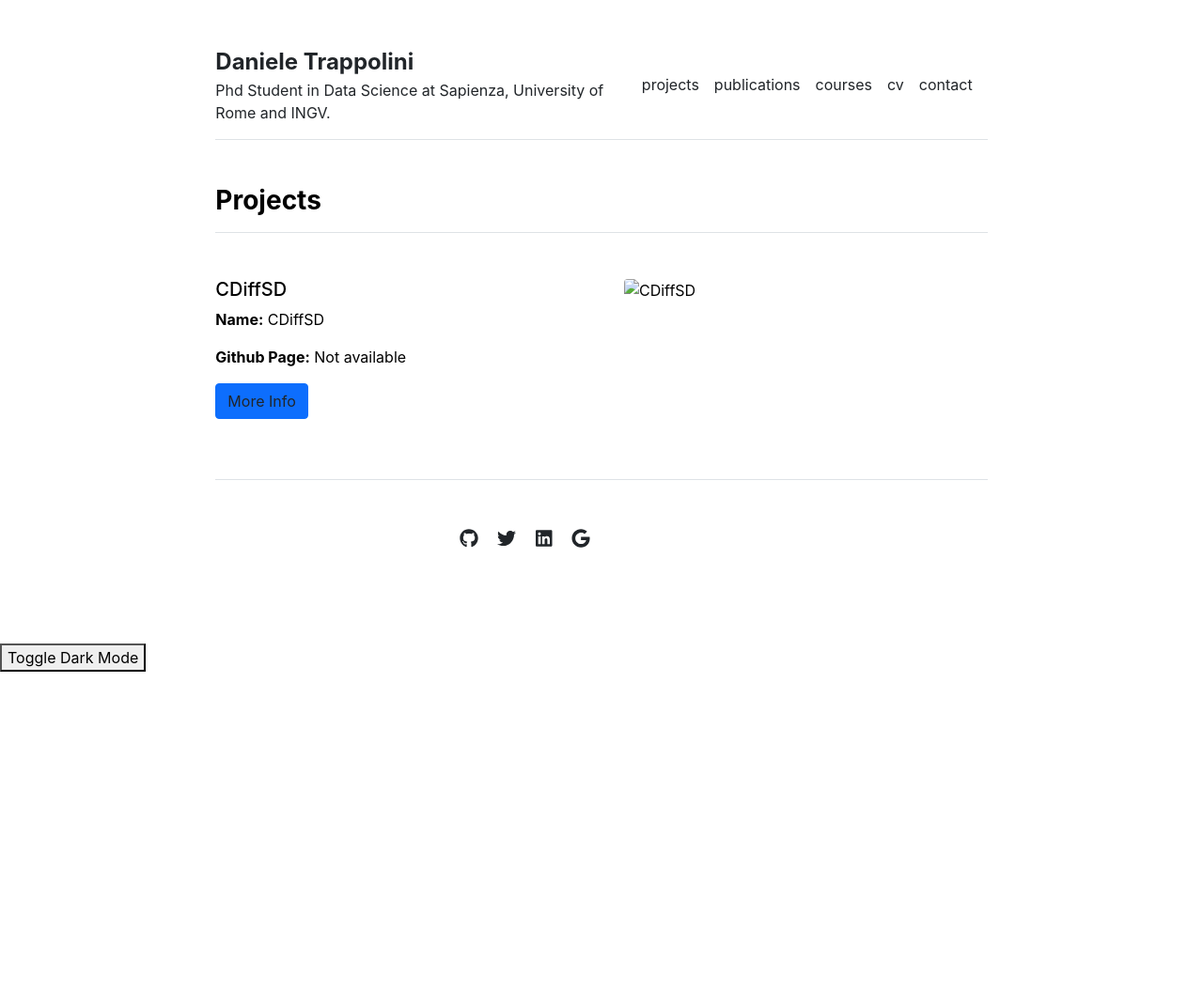
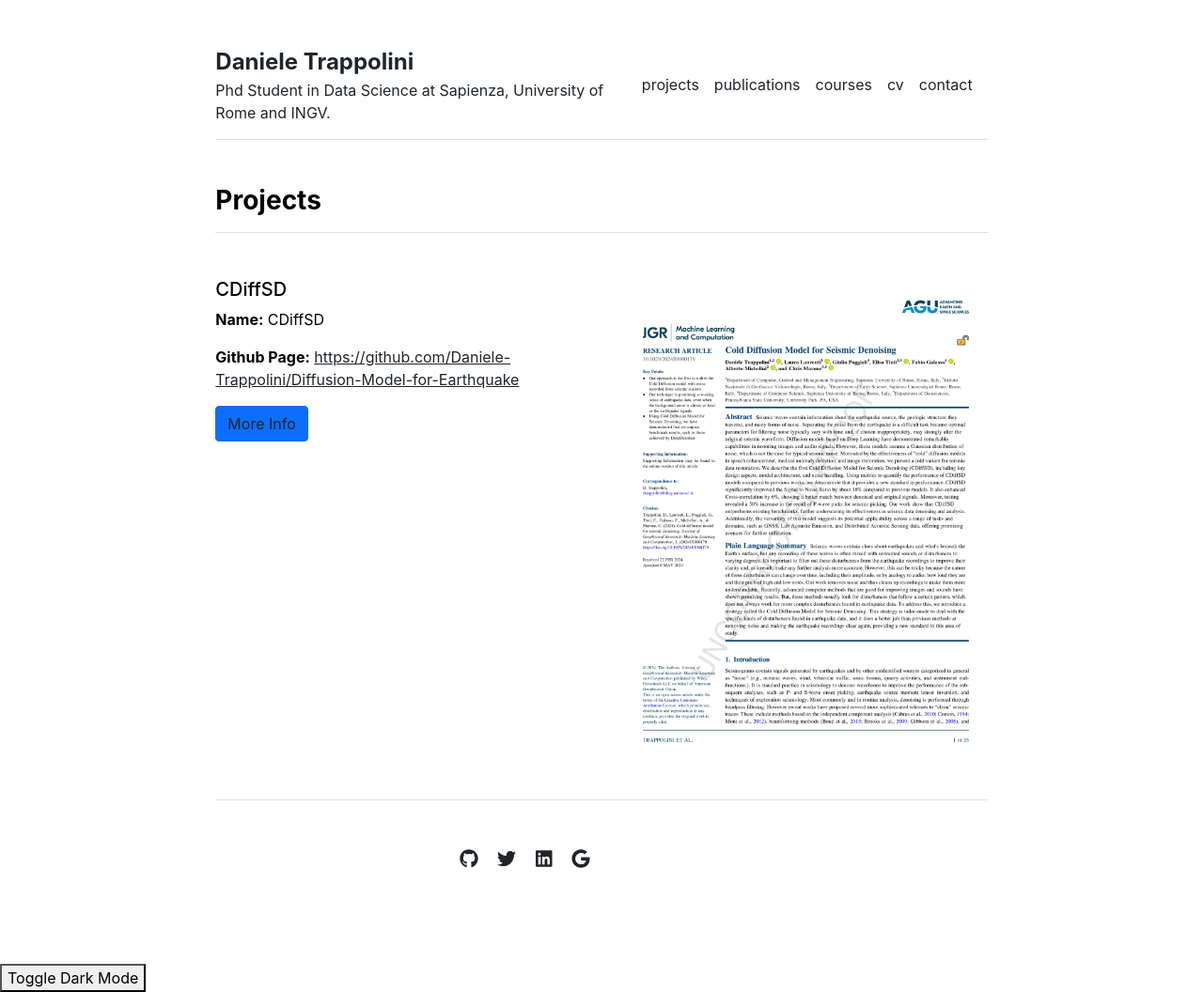
Before and after one commit to Daniele-Trappolini/Daniele-Trappolini.github.io, a Jekyll site: the page built from projects.md, in a window 1280 px wide. Shown: the whole page at 94% size. Built offline with Jekyll 4.4.1, drawn with Linux system fonts in a browser that asks for light colours; before the commit the page ends 900 px from its top, so only the background shows below that; part of the change alters nothing that is shown.

Commit message:
Commit 02/01/2025 7

```diff
--- a/_projects/CDiffSD.md
+++ b/_projects/CDiffSD.md
@@ -1,10 +1,10 @@
 ---
 layout: page
 title: "CDiffSD"
+github: "https://github.com/Daniele-Trappolini/Diffusion-Model-for-Earthquake"
+image: "/assets/img/projects/JGR-CDIFFSD.jpg"
 permalink: /projects/cdiffsd/
 ---
-
-# CDiffSD
 
 Seismic waves contain information about the earthquake (EQ) source and many forms of noise deriving from the seismometer, anthropogenic effects, background noise associated with ocean waves, and microseismic noise. Separating the noise from the EQ signal is a critical first step in EQ physics and seismic waveform analysis. However, this is difficult because optimal parameters for filtering noise typically vary with time and may strongly alter the shape of the waveform.
 
```
